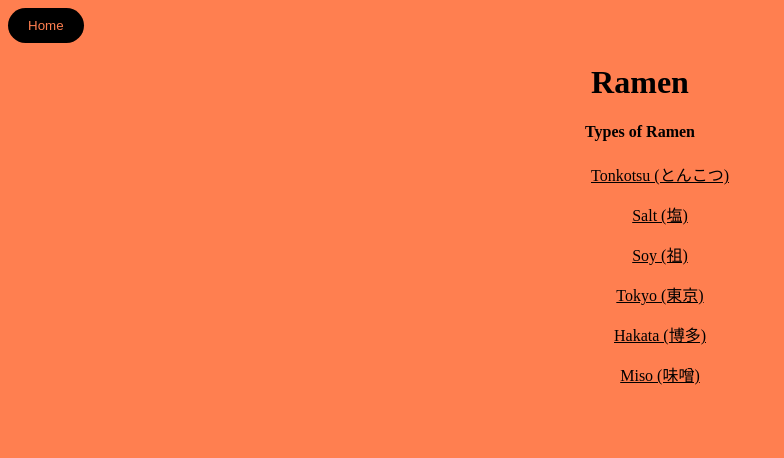
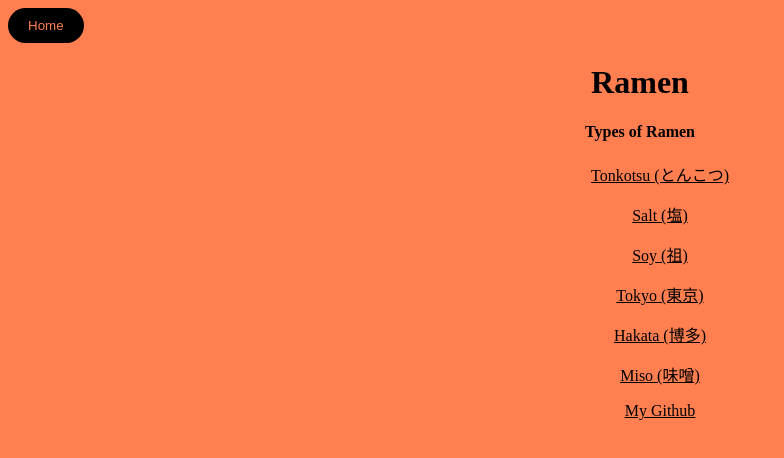
Before and after one commit to EpicLizard1000/ramenproject, a plain HTML site: page ramen.html in a window 1280 px wide. Shown: the whole page, without its empty margins (0-784 px from the left). Drawn offline with Linux system fonts and the light colour scheme.

Commit message:
Update ramen.html

```diff
--- a/ramen.html
+++ b/ramen.html
@@ -20,6 +20,7 @@
     <ol><a href="tokyo.html">Tokyo (東京)</a></ol>
     <ol><a href="hakata.html">Hakata (博多)</a></ol>
     <ol><a href="miso.html">Miso (味噌)</a></ol>
+    <ol><a href="https://github.com/EpicLizard1000">My Github</a></ol>
     </div>
 </body>
 </html>
```
